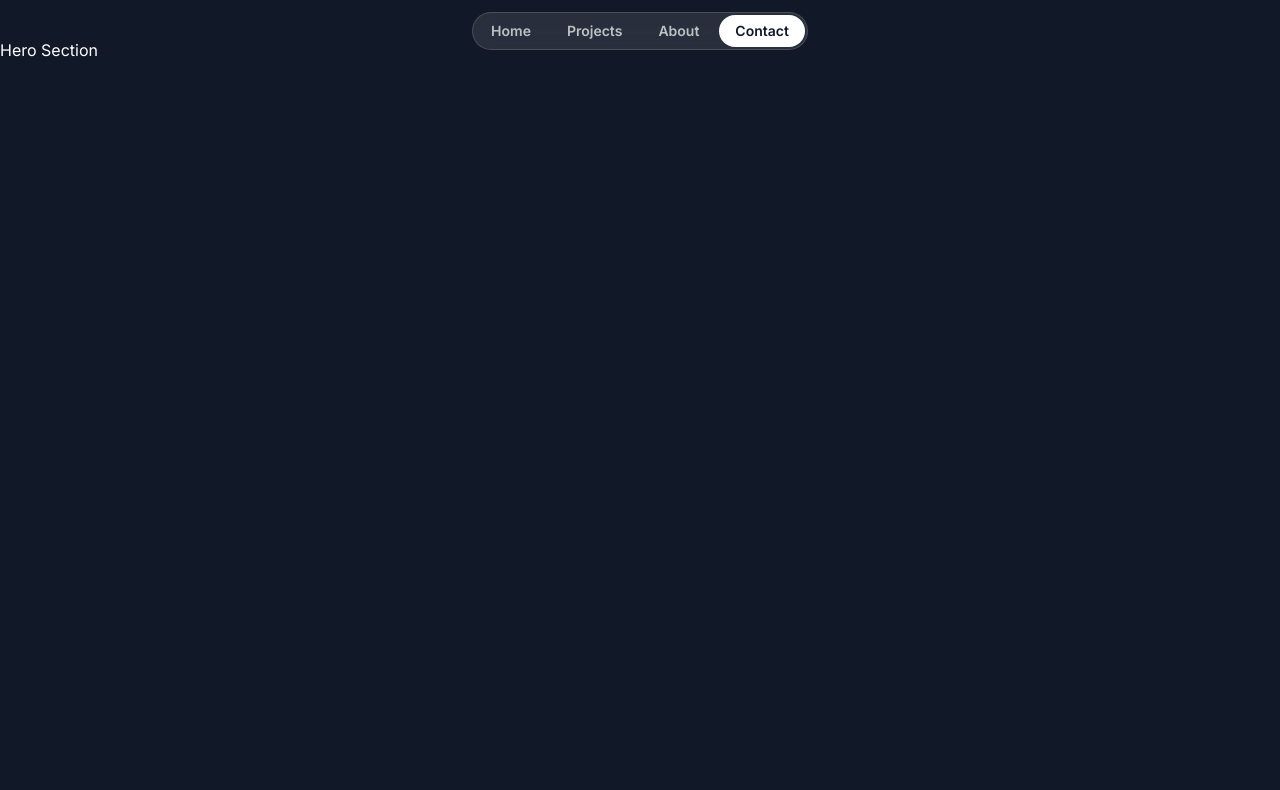
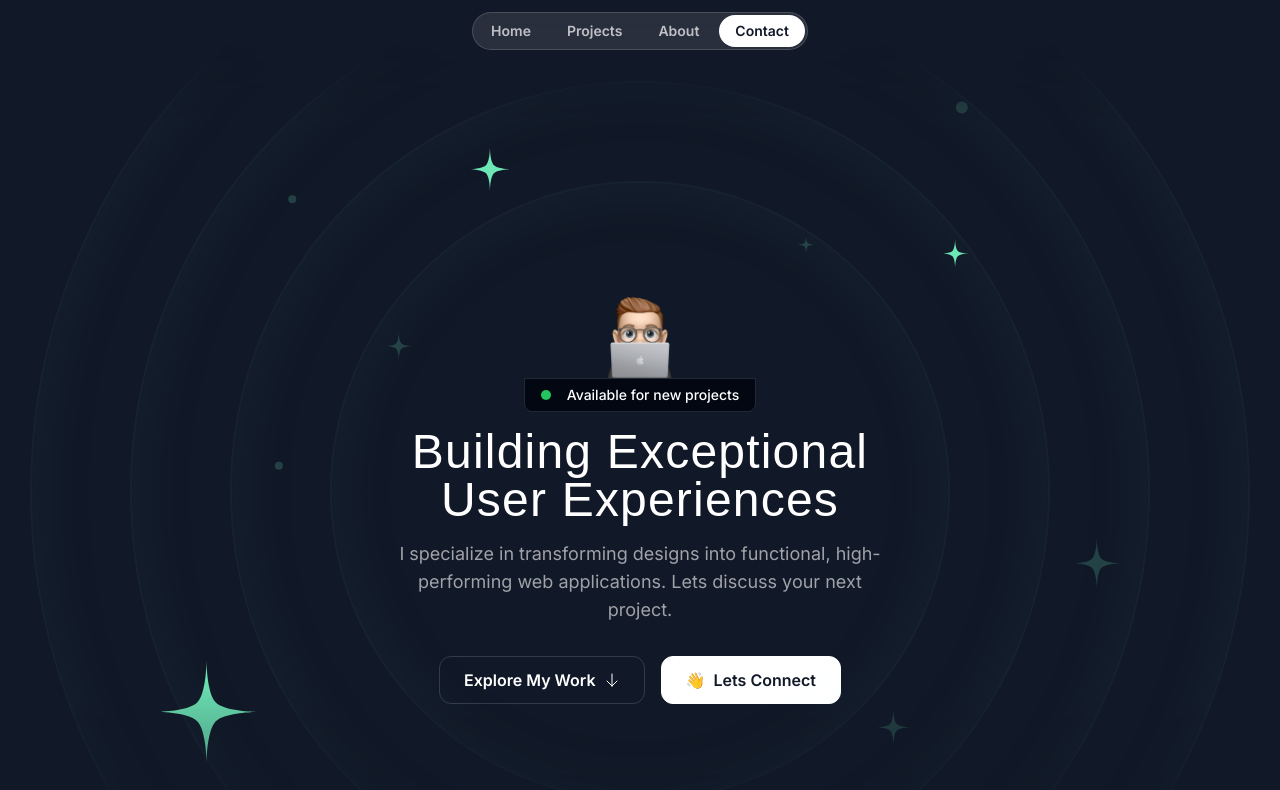
Before and after one commit to pain-arch/my_portfolio_nextjs, a Next.js app: page / in a window 1280 px wide. Shown: the top 790 px of the page. Built offline with nearby package versions, Linux system fonts and the light colour scheme; a web font is replaced by a local one.

Commit message:
chore: Update HeroSection component with hero rings and star orbits

```diff
--- a/src/sections/Hero.tsx
+++ b/src/sections/Hero.tsx
@@ -1,3 +1,95 @@
+import memojiImage from "@/assets/images/memoji-computer.png";
+import Image from "next/image";
+import ArrowDown from "@/assets/icons/arrow-down.svg";
+import grainImage from "@/assets/images/grain.jpg";
+import StarIcon from "@/assets/icons/star.svg";
+import { HeroOrbit } from "@/components/HeroOrbit";
+
 export const HeroSection = () => {
-  return <div>Hero Section</div>;
+  return (
+    <div className="py-32 md:py-48 lg:py-60 relative z-0">
+      <div className="absolute inset-0 [mask-image:linear-gradient(to_bottom,transparent,black_10%,black_70%,transparent)]">
+
+      <div
+        className="absolute inset-0 -z-30 opacity-5"
+        style={{
+          backgroundImage: `url(${grainImage})`,
+        }}
+      ></div>
+      <div className="size-[620px] hero-ring"></div>
+      <div className="size-[820px] hero-ring"></div>
+      <div className="size-[1020px] hero-ring"></div>
+      <div className="size-[1220px] hero-ring"></div>
+
+      {/* Star orbits */}
+      <HeroOrbit size={800} rotation ={-72}>
+          <StarIcon className="size-28 text-emerald-300" />
+      </HeroOrbit>
+      <HeroOrbit size={550} rotation ={20}>
+          <StarIcon className="size-12 text-emerald-300" />
+      </HeroOrbit>
+      <HeroOrbit size={590} rotation ={98}>
+          <StarIcon className="size-8 text-emerald-300" />
+      </HeroOrbit>
+      <HeroOrbit size={430} rotation ={-14}>
+          <StarIcon className="size-8 text-emerald-300/20" />
+      </HeroOrbit>
+      <HeroOrbit size={440} rotation ={79}>
+          <StarIcon className="size-5 text-emerald-300/20" />
+      </HeroOrbit>
+      <HeroOrbit size={530} rotation ={178}>
+          <StarIcon className="size-10 text-emerald-300/20" />
+      </HeroOrbit>
+      <HeroOrbit size={710} rotation ={144}>
+          <StarIcon className="size-14 text-emerald-300/20" />
+      </HeroOrbit>
+
+      {/* circle orbits */}
+      <HeroOrbit size={720} rotation ={85}>
+          <div className="size-3 rounded-full bg-emerald-300/20"/>
+      </HeroOrbit>
+      <HeroOrbit size={520} rotation ={-41}>
+          <div className="size-2 rounded-full bg-emerald-300/20"/>
+      </HeroOrbit>
+      <HeroOrbit size={650} rotation ={-5}>
+          <div className="size-2 rounded-full bg-emerald-300/20"/>
+      </HeroOrbit>
+      </div>
+
+      <div className="container">
+        <div className="flex flex-col items-center">
+          <Image
+            src={memojiImage}
+            className="size-[100px]"
+            alt="person peeking from behind laptop"
+          />
+          <div className="bg-gray-950 border border-gray-800 px-4 py-1.5 inline-flex items-center gap-4 rounded-b-lg">
+            <div className="bg-green-500 size-2.5 rounded-full"></div>
+            <div className="text-sm font-medium">
+              Available for new projects
+            </div>
+          </div>
+        </div>
+        <div className="max-w-lg mx-auto">
+          <h1 className="font-serif text-3xl md:text-5xl  text-center mt-4 tracking-wide">
+            Building Exceptional User Experiences
+          </h1>
+          <p className="mt-4 text-center text-white/60 md:text-lg">
+            I specialize in transforming designs into functional,
+            high-performing web applications. Lets discuss your next project.
+          </p>
+        </div>
+        <div className="flex flex-col md:flex-row justify-center items-center mt-8 gap-4">
+          <button className="inline-flex items-center gap-2 border border-white/15 px-6 h-12 rounded-xl">
+            <span className="font-semibold">Explore My Work</span>
+            <ArrowDown className="size-4" />
+          </button>
+          <button className="inline-flex items-center gap-2 border border-white bg-white text-gray-900 px-6 h-12 rounded-xl">
+            <span>👋</span>
+            <span className="font-semibold">Lets Connect</span>
+          </button>
+        </div>
+      </div>
+    </div>
+  );
 };
```
